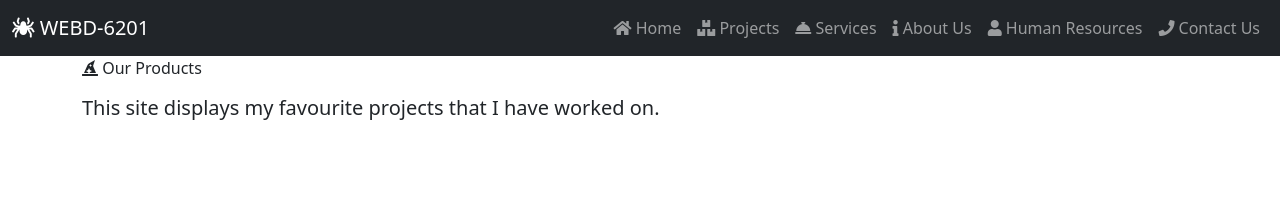
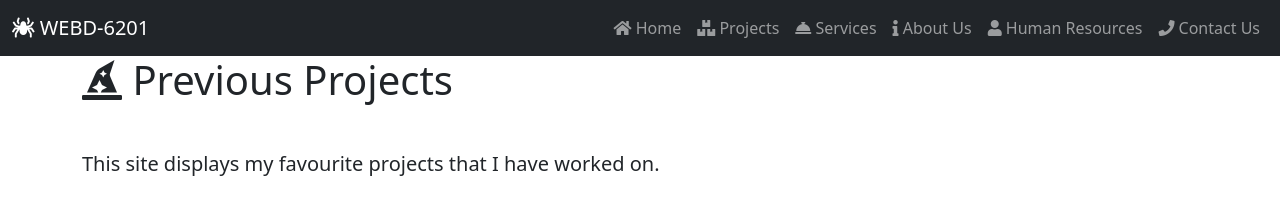
Before and after one commit to Maxinflames/Maxinflames.github.io, a website: page Lab1/products.html in a window 1280 px wide. Drawn offline with nearby package versions, Linux system fonts and the light colour scheme.

Commit message:
Fixed small issue within product.html page

```diff
--- a/Lab1/Scripts/app.js
+++ b/Lab1/Scripts/app.js
@@ -26,6 +26,8 @@
     function DisplayProducts()
     {
         console.log("Products Page");
+        document.getElementById("PageTitle").innerHTML = `<i class="fas fa-hat-wizard"></i> Previous Projects`;
+
         // Create reference to entry point for insertion/deletion
         let MainContent = document.getElementsByTagName("main")[0];
         console.log(MainContent);
@@ -34,7 +36,7 @@
         let MainParagraph = document.createElement("p");
 
         // Configure the created Element
-        MainParagraph.innerHTML = `<p id="MainParagraph" class="h5 mt-3 "> This site displays my favourite projects that I have worked on.<br></a>`
+        MainParagraph.innerHTML = `<p id="MainParagraph" class="h5 mt-3 "> This site displays my favourite projects that I have worked on.</a>`
 
         // Insert new element into the reference point
         MainContent.appendChild(MainParagraph);
--- a/Lab1/products.html
+++ b/Lab1/products.html
@@ -50,7 +50,7 @@ lite-server
           </nav>
     </header>
     <main class="container">
-      <h class="mb-5" id="PageTitle"><i  class="fas fa-hat-wizard"></i> Our Products</h1>
+      <h1 class="mb-5" id="PageTitle"><i class="fas fa-hat-wizard"></i> Our Products</h1>
     </main>
     <!-- Scripting Section -->
     <script src="./node_modules/jquery/dist/jquery.min.js"></script>
```
